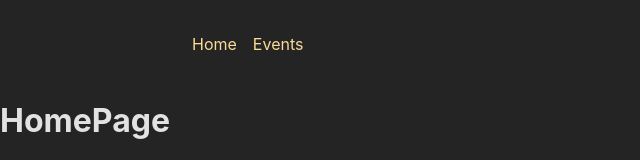
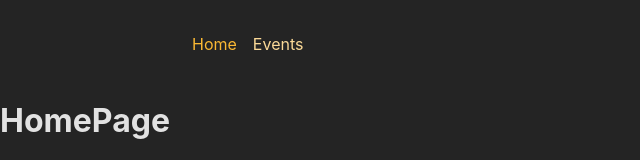
Before and after one commit to blasius-okwach/Advanced-React-Router, a React (Create React App) app in the folder frontend/: page / in a window 1280 px wide. Shown: the top 160 px of the page, without its empty margins (0-640 px from the left). Built offline with nearby package versions, Linux system fonts and the light colour scheme.

Commit message:
Adding properly working links to the MainNavigation

```diff
--- a/frontend/src/components/MainNavigation.js
+++ b/frontend/src/components/MainNavigation.js
@@ -1,4 +1,6 @@
-import classes from './MainNavigation.module.css';
+import { NavLink } from "react-router-dom";
+
+import classes from "./MainNavigation.module.css";
 
 function MainNavigation() {
   return (
@@ -6,10 +8,25 @@
       <nav>
         <ul className={classes.list}>
           <li>
-            <a>Home</a>
+            <NavLink
+              to="/"
+              className={({ isActive }) =>
+                isActive ? classes.active : undefined
+              }
+              end
+            >
+              Home
+            </NavLink>
           </li>
           <li>
-            <a>Events</a>
+            <NavLink
+              to="/events"
+              className={({ isActive }) =>
+                isActive ? classes.active : undefined
+              }
+            >
+              Events
+            </NavLink>
           </li>
         </ul>
       </nav>
```
